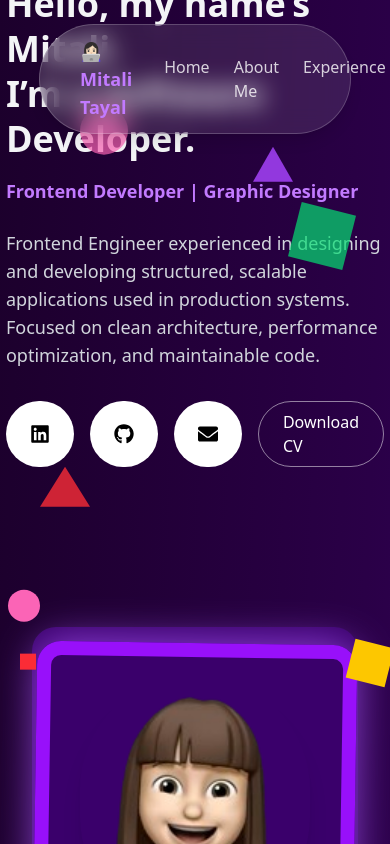
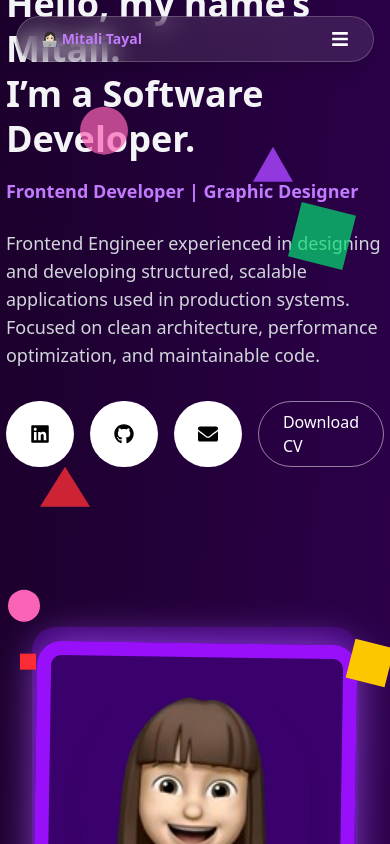
Before and after one commit to mitalitayal251/myPortfolio, a React (Vite) app: page / in a window 390 px wide. Shown: the top 844 px of the page. Built offline with nearby package versions, Linux system fonts and the light colour scheme.

Commit message:
Fix header responsiveness and update deployment config

```diff
--- a/package.json
+++ b/package.json
@@ -3,19 +3,19 @@
   "private": true,
   "version": "0.0.0",
   "type": "module",
-  "homepage": "https://mitalitayal251.github.io/mitalitayal-portfolio",
-
+  "homepage": "https://mitalitayal251.github.io/myPortfolio",
   "scripts": {
     "dev": "vite",
     "build": "tsc -b && vite build",
     "lint": "eslint .",
     "preview": "vite preview",
     "predeploy": "npm run build",
-    "deploy": "gh-pages -d build"
+    "deploy": "gh-pages -d dist"
   },
   "dependencies": {
     "@tailwindcss/vite": "^4.1.12",
     "framer-motion": "^12.23.12",
+    "lucide-react": "^0.575.0",
     "react": "^19.1.1",
     "react-dom": "^19.1.1",
     "react-icons": "^5.5.0"
--- a/src/components/Header.tsx
+++ b/src/components/Header.tsx
@@ -1,19 +1,29 @@
+import { useState } from "react";
+import { FaBars, FaTimes } from "react-icons/fa";
+
 const Header = () => {
+  const [open, setOpen] = useState(false);
+
   return (
-    <header className="fixed top-6 left-1/2 transform -translate-x-1/2 z-50">
+    <>
+      <header className="fixed top-4 left-0 right-0 z-50 px-4">
         <nav
-        className="flex w-[80vw] items-center gap-8 px-10 py-3 rounded-full
+          className="max-w-6xl mx-auto flex items-center justify-between
           bg-white/10 backdrop-blur-md border border-white/20
-                      shadow-lg justify-around"
+          rounded-full px-6 py-3 shadow-lg"
         >
-        <div className="text-lg font-bold text-purple-400">👩🏻‍💻 Mitali Tayal</div>
+          {/* Logo */}
+          <div className="text-sm md:text-lg font-bold text-purple-400">
+            👩🏻‍💻 Mitali Tayal
+          </div>
 
-        <div className="flex gap-6 text-white/80">
+          {/* Desktop Menu */}
+          <div className="hidden md:flex gap-6 text-white/80 text-sm">
             <a href="#home" className="hover:text-purple-300 transition">
               Home
             </a>
-          <a href="#aboutMe" className="hover:text-purple-300 transition">
-            About Me
+            <a href="#about" className="hover:text-purple-300 transition">
+              About
             </a>
             <a href="#experience" className="hover:text-purple-300 transition">
               Experience
@@ -25,8 +35,41 @@ const Header = () => {
               Projects
             </a>
           </div>
+
+          {/* Mobile Menu Button */}
+          <button
+            onClick={() => setOpen(!open)}
+            className="md:hidden text-white text-lg"
+          >
+            {open ? <FaTimes /> : <FaBars />}
+          </button>
         </nav>
       </header>
+
+      {/* Mobile Dropdown (Separate from nav so header doesn't resize) */}
+      {open && (
+        <div
+          className="fixed top-20 left-4 right-4 z-40 bg-[#1a1a2e]
+          rounded-2xl p-6 flex flex-col gap-4 text-white shadow-lg md:hidden"
+        >
+          <a href="#home" onClick={() => setOpen(false)}>
+            Home
+          </a>
+          <a href="#about" onClick={() => setOpen(false)}>
+            About
+          </a>
+          <a href="#experience" onClick={() => setOpen(false)}>
+            Experience
+          </a>
+          <a href="#skills" onClick={() => setOpen(false)}>
+            Skills
+          </a>
+          <a href="#projects" onClick={() => setOpen(false)}>
+            Projects
+          </a>
+        </div>
+      )}
+    </>
   );
 };
 
```
Also changed, not shown: 1 other file (tests, documents, lock files or other folders). Lines whose indentation alone changed are shown as unchanged.
